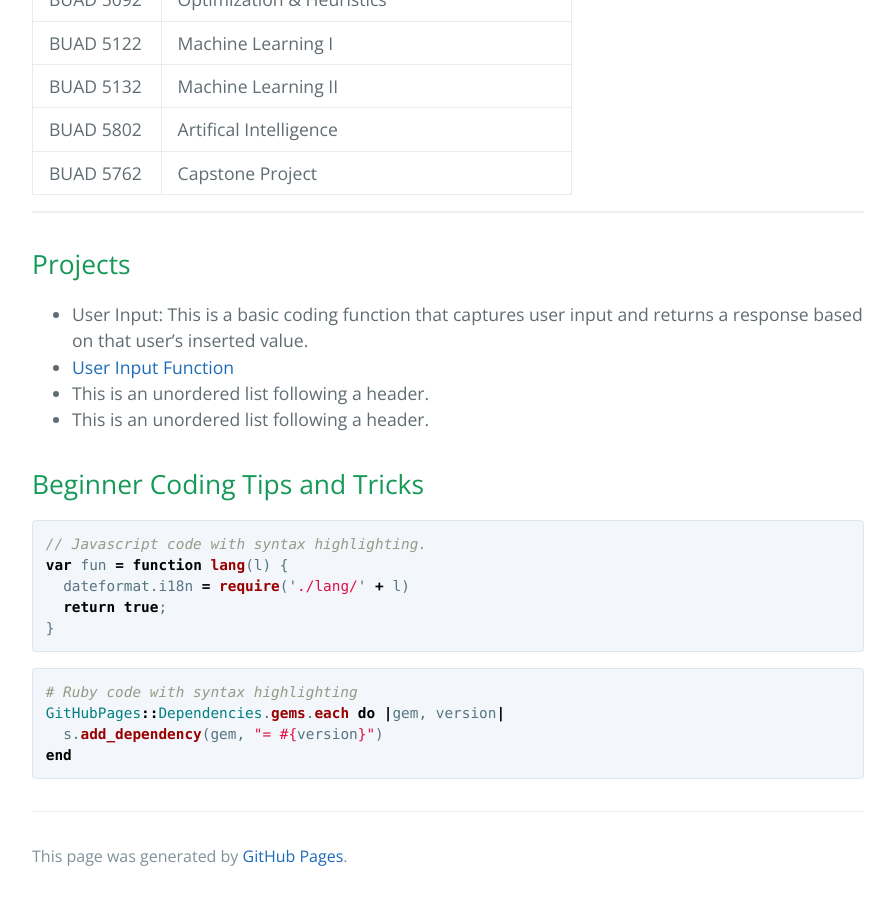
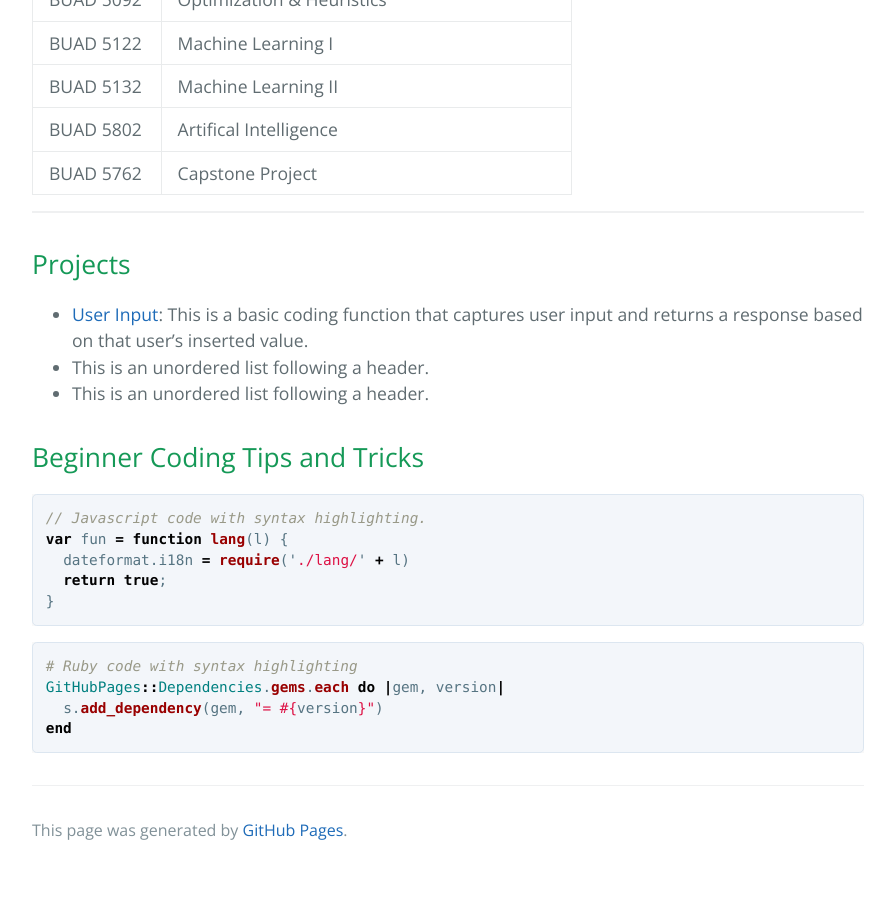
Before and after one commit to salyersashleigh/salyersashleigh.github.io, a Jekyll site: the page built from index.md, in a window 1280 px wide and 900 px high, scrolled down 1821 px. Shown: the whole window, without its empty margins (192-1087 px from the left). Built offline with Jekyll 4.4.1, drawn with Linux system fonts in a browser that asks for light colours; our own code applies the rules of GitHub Pages for plain Markdown files; after the commit the page ends 2695 px from its top, so only the background shows below that.

Commit message:
Update index.md

```diff
--- a/index.md
+++ b/index.md
@@ -40,8 +40,7 @@
 
 ## Projects
 
-*   User Input: This is a basic coding function that captures user input and returns a response based on that user's inserted value.
-  * [User Input Function](/User Inputs/index.md)
+*   [User Input](/User Inputs/index.md): This is a basic coding function that captures user input and returns a response based on that user's inserted value.
 *   This is an unordered list following a header.
 *   This is an unordered list following a header.
 
```
